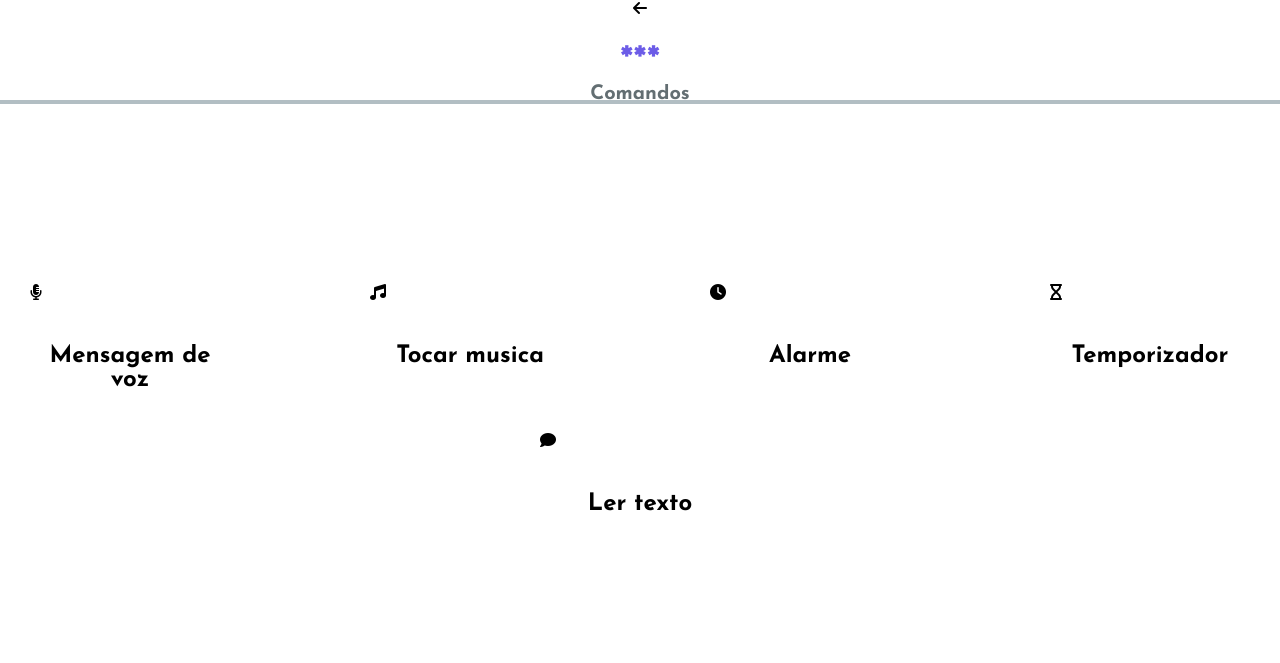
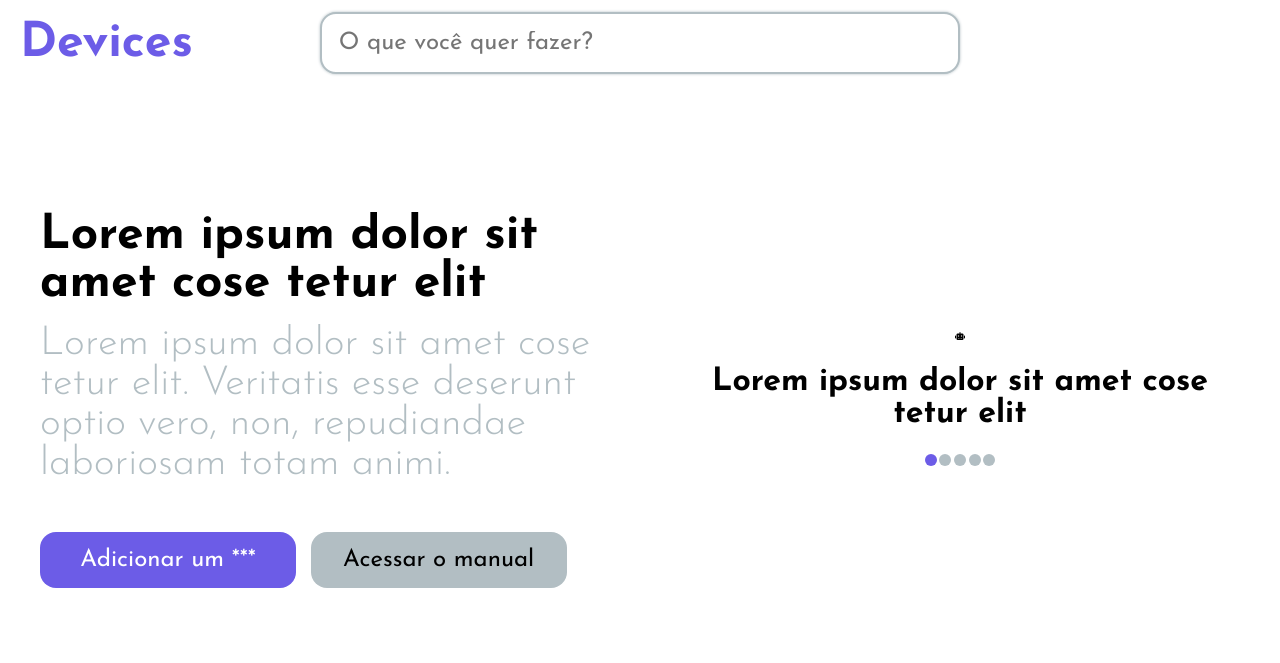
Before and after one commit to LeonardoKopeski/RespostasParaOAmanha-2022, a website: page _Web/dashboard/index.html in a window 1280 px wide. Drawn offline with nearby package versions, Linux system fonts and the light colour scheme; no server answers.

Commit message:
Modelo dois para a dashboard

```diff
--- a/_Web/dashboard/index.html
+++ b/_Web/dashboard/index.html
@@ -8,41 +8,28 @@
     <link rel="stylesheet" href="/dashboard/style.css">
 </head>
 <body>
-    <div class="loading invisible">
-        <div class="spinner"></div>
+    <header>
+        <h1>Devices</h1>
+        <input type="search" class="searchBox" placeholder="O que você quer fazer?">
+    </header>
+    <div class="left">
+        <h2>Lorem ipsum dolor sit amet cose tetur elit</h2>
+        <h3>Lorem ipsum dolor sit amet cose tetur elit. Veritatis esse deserunt optio vero, non, repudiandae laboriosam totam animi.</h3>
+        <button class="highlight">Adicionar um ***</button>
+        <button>Acessar o manual</button>
     </div>
-    <div class="main">
-        <header>
-            <i class="fa-solid fa-arrow-left" onclick="setMenu('root', 'Comandos')" title="Retornar"></i>
-            <h1>***</h1>
-            <h2>Comandos</h2>
-        </header>
-        <ul class="root">
-            <li onclick="setMenu('voiceMessage', 'Mensagem de voz')">
-                <i class="fa-solid fa-microphone-lines"></i>
-                <h2>Mensagem de voz</h2>
-            </li>
-            <li onclick="setMenu('voiceMessage', 'Musica')">
-                <i class="fa-solid fa-music"></i>
-                <h2>Tocar musica</h2>
-            </li>
-            <li onclick="setMenu('voiceMessage', 'Alarme')">
-                <i class="fa-solid fa-clock"></i>
-                <h2>Alarme</h2>
-            </li>
-            <li onclick="setMenu('voiceMessage', 'Temporizador')">
-                <i class="fa-solid fa-hourglass"></i>
-                <h2>Temporizador</h2>
-            </li>
-            <li onclick="setMenu('voiceMessage', 'Leitor')">
-                <i class="fa-solid fa-comment"></i>
-                <h2>Ler texto</h2>
-            </li>
+    <div class="right">
+        <i class="fa-solid fa-robot"></i>
+        <h2>Lorem ipsum dolor sit amet cose tetur elit</h2>
+        <ul class="pages">
+            <li class="current"></li>
+            <li></li>
+            <li></li>
+            <li></li>
+            <li></li>
         </ul>
-        <div class="voiceMessage invisible">
+    </div>
 
-        </div>
-    </div>
     <script src="https://kit.fontawesome.com/24515b9b16.js" crossorigin="anonymous"></script>
     <script src="/socket.io/socket.io.js"></script>
     <script src="/libraries/cookies.js"></script>
--- a/_Web/dashboard/script.js
+++ b/_Web/dashboard/script.js
@@ -1,21 +1,14 @@
 // Socket.io
 const socket = io()
 
-// Get Devices
-const cookie = getCookie("connections")
-if(cookie === ""){
-    open("/linker","_SELF")
-}
-
-// Set menu
-var thisMenu = "root"
-function setMenu(menu, name){
-    document.querySelector("div.main ."+thisMenu).classList.add("invisible")
-    document.querySelector("div.main ."+menu).classList.remove("invisible")
-
-    document.querySelector("div.main header h2").innerText = name
-
-    document.querySelector("div.main header svg").style.opacity = menu === "root"?0:1
-
-    thisMenu = menu
-}
+// Search Box
+var searchBox = document.querySelector("input.searchBox")
+searchBox.addEventListener("keyup", ()=>{
+    if(searchBox.value.length > 0){
+        document.querySelector(".left").classList.add("hidden")
+        document.querySelector(".right").classList.add("hidden")
+    }else{
+        document.querySelector(".left").classList.remove("hidden")
+        document.querySelector(".right").classList.remove("hidden")
+    }
+})
--- a/_Web/dashboard/style.css
+++ b/_Web/dashboard/style.css
@@ -10,86 +10,175 @@
     box-sizing: border-box;
     font-family: 'Josefin Sans', sans-serif;
     overflow-x: hidden;
+    transition: all .05s;
 }
 
-.spinner{
-    border: 2vh solid #6c5ce7;
-    border-top-color: transparent;
-    border-radius: 50%;
-    width: 20vh;
-    height: 20vh;
-    position: absolute;
-    left: 50%;
-    top: 50%;
-    transform: translate(-50%, -50%);
-    animation: spin infinite .75s linear;
+body{
+    font-size: 1vh;
 }
 
-.main header{
-    height: 13vh;
-    border-bottom: .5vh solid #b2bec3;
-    text-align: center;
+header{
+    height: 10vh;
     background-color: white;
+    overflow-y: hidden;
 }
 
-.main header h1{
+header h1{
     color: #6c5ce7;
-    margin-top: 3vh;
-    font-size: 5vh;
+    margin: 2.5vh;
+    font-size: 6em;
 }
 
-.main header h2{
-    color: #636e72;
-    font-size: 2.5vh;
+header input{
+    position: absolute;
+    top: 1.5vh;
+    left: 50%;
+    transform: translateX(-50%);
+    font-size: 3em;
+    padding: .7em;
+    width: 50%;
+    border: .35vh solid #b2bec3;
+    box-shadow: 0px 0px 3px #b2bec3;
+    border-radius: 2vh;
 }
 
-.main header svg{
+.left, .right{
     position: absolute;
-    left: 2vh;
-    top: 3vh;
-    height: 3vh;
-    border: .5vh solid #6c5ce7;
-    border-radius: 50%;
-    width: 3vh;
-    padding: 1vh;
-    opacity: 0;
+    width: 50%;
+    top: 50%;
+    transform: translateY(-50%);
+    padding: 0 5em;
+}
+
+.left h2{
+    font-size: 6em;
+}
+
+.left h3{
+    margin-top: 2vh;
+    font-size: 5em;
+    color: #b2bec3;
+    font-weight: lighter;
+}
+
+.left button{
+    border: none;
+    background-color: #b2bec3;
+    width: 20vw;
+    padding: 2vh;
+    font-size: 3em;
+    border-radius: 2vh;
+    margin-top: 6vh;
+    text-align: center;
     cursor: pointer;
 }
 
-.main ul{
-    position: absolute;
-    left: 50%;
-    top: 50%;
-    transform: translate(-50%, -50%);
-    width: 100%;
-    max-width: 180vh;
-    max-height: 100vh;
-    padding: 18vh 0vh;
-    list-style: none;
-    display: flex;
-    flex-wrap: wrap;
-    justify-content: space-around;
-    gap: 5vh 10vh;
-    z-index: -1;
+.left button:last-child{
+    margin-left: .5em;
 }
 
-.main ul li{
-    width: 25vh;
-    cursor: pointer;
+.left button.highlight{
+    background-color: #6c5ce7;
+    color: white;
 }
 
-.main ul li h2{
-    margin-top: 5vh;
+.right{
+    right: 0;
     text-align: center;
 }
 
-.main ul li svg{
-    height: 10vh;
-    position: relative;
-    left: 50%;
-    transform: translateX(-50%);
+.right svg{
+    font-size: 25vh;
+    border: .35vh solid #6c5ce7;
+    width: 25vh;
+    height: 25vh;
+    padding: 5vh;
+    border-radius: 50%;
+    color: #6c5ce7;
+}
+
+.right h2{
+    margin: 3vh 0vh;
+    font-size: 4em;
+}
+
+.right ul.pages li{
+    height: 1.5vh;
+    width: 1.5vh;
+    overflow: hidden;
+    background-color: #b2bec3;
+    border-radius: 50%;
+    display: inline-block;
+}
+
+.right ul.pages li.current{
+    background-color: #6c5ce7;
+}
+
+.hidden {
+    opacity: 0;
 }
 
 .invisible {
     visibility: hidden;
 }
+
+@media screen and (max-width: 1050px) {
+    .left button{
+        width: calc(50vw - 10vh);
+        margin-top: 2vh;
+    }
+
+    .left button:last-child{
+        margin-left: 0em;
+    }
+}
+
+@media screen and (max-width: 650px) {
+    body{
+        font-size: 1.75vw;
+    }
+
+    header{
+        height: 15vh;
+        overflow: visible;
+    }
+
+    header h1{
+        text-align: center;
+        margin-bottom: 1vh;
+    }
+
+    header input{
+        position: relative;
+        top: 0vh;
+        width: 90%;
+    }
+
+    .left{
+        width: 100%;
+        position: relative;
+        margin-top: 5vh;
+        transform: none;
+    }
+
+    .right{
+        display: none;
+    }
+
+    .left button{
+        width: 100%;
+    }
+
+    .left button:first-of-type{
+        margin-top: 5em;
+    }
+
+    .left h2{
+        margin-bottom: 1em;
+    }
+
+    .left h3{
+        font-size: 3.5em;
+    }
+}
```
